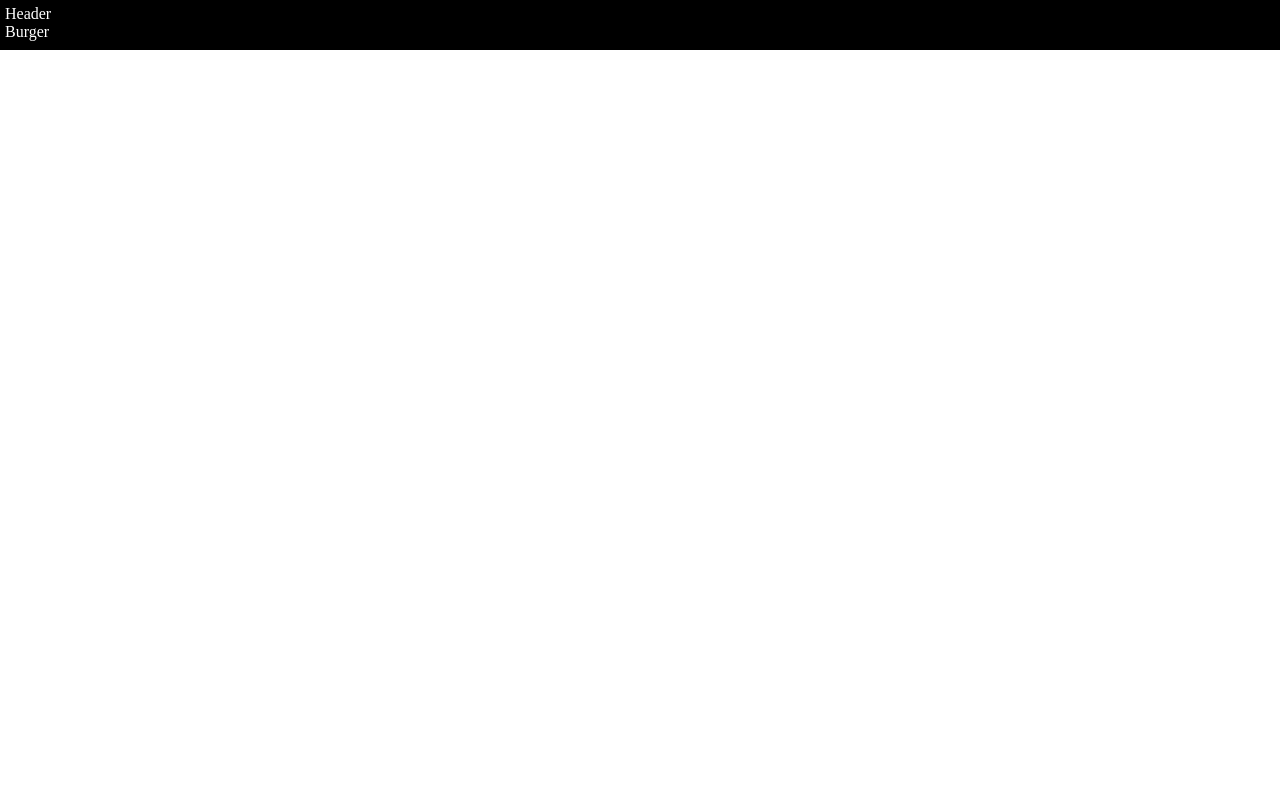
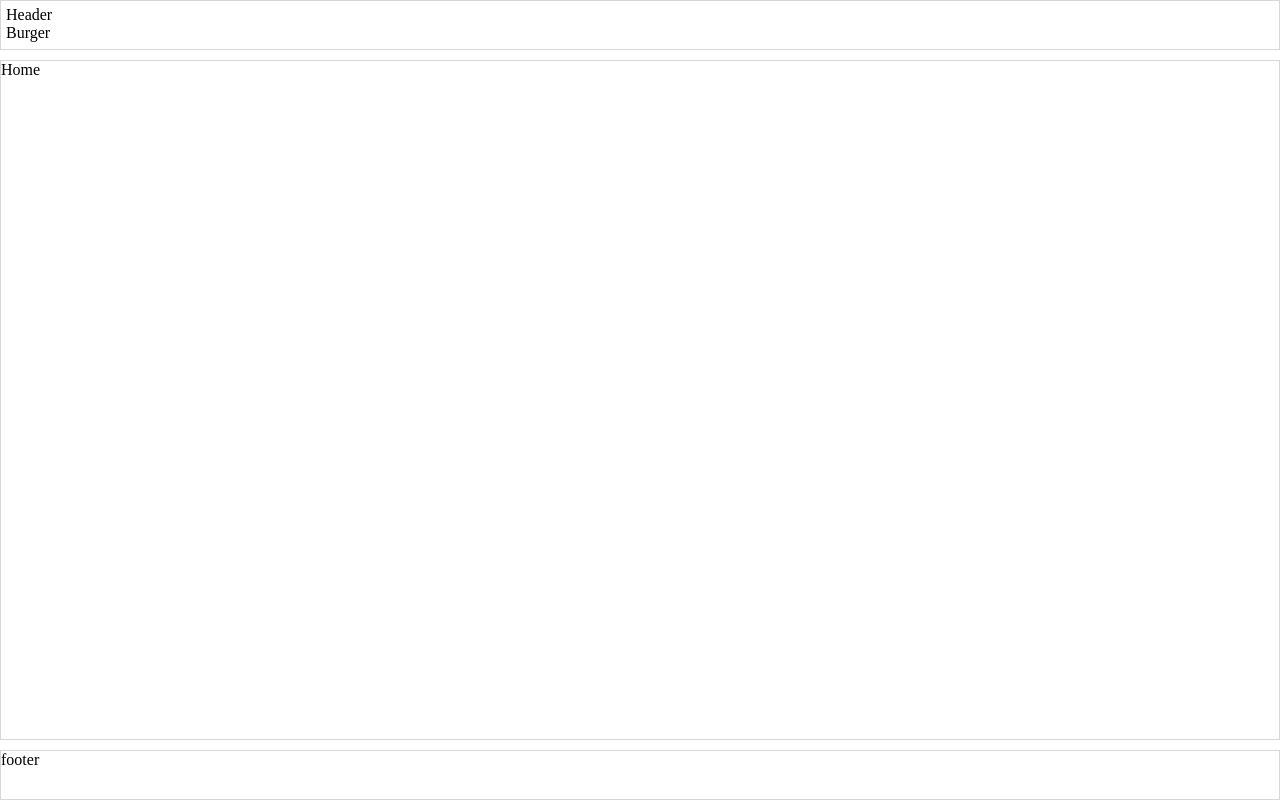
Before and after one commit to YuraStork/webpack, a React app: page /home in a window 1280 px wide. Built offline with nearby package versions, Linux system fonts and the light colour scheme.

Commit message:
base routiing and styles

```diff
--- a/src/app.tsx
+++ b/src/app.tsx
@@ -1,7 +1,5 @@
-import { Header } from "components/header"
+import { Router } from "./router"
 
 export const App = () => {
-  return <div>
-    <Header/>
-  </div>
+  return <Router />
 }
--- /dev/null
+++ b/src/components/common/footer/index.tsx
@@ -0,0 +1,9 @@
+import styled from "styled-components"
+
+const Footer = styled.footer`
+ border: 1px solid #d6d6d6;
+`
+
+export const FooterComponent = () => {
+  return <Footer >footer</Footer>
+}
--- a/src/components/header/styles.tsx
+++ b/src/components/common/header/styles.tsx
@@ -3,8 +3,7 @@ import styled from 'styled-components';
 const HeaderComponent = styled.header`
   height: 50px;
   padding: 5px;
-  background-color: black;
-  color: white;
+  border: 1px solid #d6d6d6;
 `
 
 export { HeaderComponent }
--- /dev/null
+++ b/src/components/content-wrapper/index.tsx
@@ -0,0 +1,15 @@
+import { FooterComponent } from "components/common/footer";
+import { Header } from "components/common/header";
+import { useOutlet } from "react-router-dom";
+import { Wrapper } from "./styles";
+
+export const ContentWrapper = () => {
+  const outlet = useOutlet();
+  return (
+    <Wrapper>
+      <Header />
+      {outlet}
+      <FooterComponent/>
+    </Wrapper>
+  );
+};
--- /dev/null
+++ b/src/components/content-wrapper/styles.tsx
@@ -0,0 +1,10 @@
+import styled from "styled-components";
+
+const Wrapper = styled.div`
+  display: grid;
+  min-height: 100vh;
+  grid-template: 50px 1fr 50px / 1fr;
+  grid-gap: 10px;
+  align-items: stretch;
+`
+export { Wrapper }
--- /dev/null
+++ b/src/components/home/index.tsx
@@ -0,0 +1,6 @@
+import {HomeSection} from './styles'
+export const HomePage = () => {
+  return <HomeSection>
+    Home
+  </HomeSection>
+}
--- /dev/null
+++ b/src/components/home/styles.tsx
@@ -0,0 +1,7 @@
+import styled from "styled-components";
+
+const HomeSection = styled.section`
+  border: 1px solid #d6d6d6;
+`
+
+export {HomeSection}
--- a/src/index.tsx
+++ b/src/index.tsx
@@ -1,8 +1,16 @@
-import { App } from './app';
-import { createRoot } from 'react-dom/client'
-import { GlobalStyles } from 'styles/global';
+import { App } from "./app";
+import { createRoot } from "react-dom/client";
+import { GlobalStyles } from "styles/global";
+import { BrowserRouter } from "react-router-dom";
 
-const container = document.getElementById('root');
+const container = document.getElementById("root");
 const root = createRoot(container as HTMLDivElement);
 
-root.render(<><GlobalStyles /><App /></>)
+root.render(
+  <>
+    <BrowserRouter>
+      <GlobalStyles />
+      <App />
+    </BrowserRouter>
+  </>
+);
--- /dev/null
+++ b/src/router.tsx
@@ -0,0 +1,16 @@
+import { ContentWrapper } from "components/content-wrapper/index"
+import { HomePage } from "components/home/index"
+import { Navigate, useRoutes } from "react-router-dom"
+
+export const Router = () => {
+  const routes = useRoutes([
+    { path: '/', element: <Navigate to='/home' /> },
+    {
+      path: '/', element: <ContentWrapper />, children: [
+        { path: 'home', element: <HomePage /> }
+      ],
+    },
+  ])
+
+  return routes
+}
```
Also changed, not shown: src/components/common/header/index.tsx (renamed from src/components/header/index.tsx).
